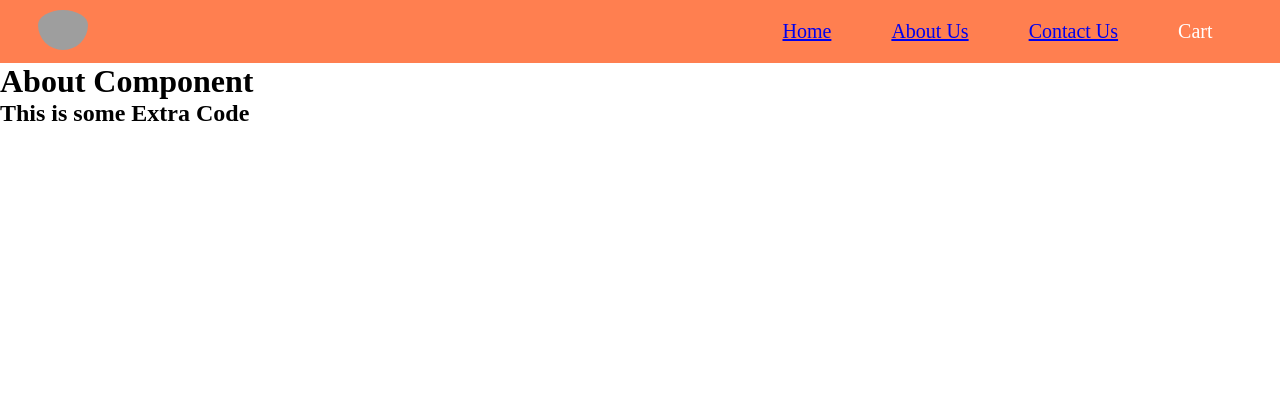
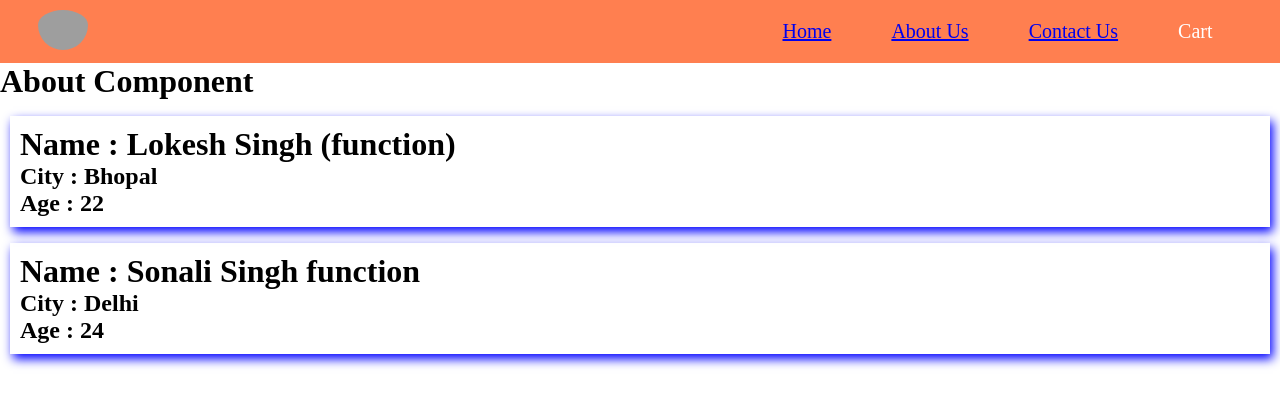
Before and after one commit to SinghLokesh02/Foodie, a React (Vite) app: page /about in a window 1280 px wide. Shown: the top 406 px of the page. Built offline with nearby package versions, Linux system fonts and the light colour scheme; grey boxes are pictures that could not be loaded.

Commit message:
Day 6 Class based component vs functional components

```diff
--- a/src/components/About.js
+++ b/src/components/About.js
@@ -1,8 +1,16 @@
+import User from "./User";
+import UserClass from "./UserClass";
+
 const About = () =>{
     return (
        <div className="about">
          <h1>About Component</h1>
-        <h2>This is some Extra Code</h2>
+
+        {/* Calling Components with props */}
+         <User name={"Lokesh Singh (function)"} location={"Bhopal"}/>
+
+        <UserClass name={"Sonali Singh function"} location={"Delhi"}/>
+
        </div>
     )
 }
--- /dev/null
+++ b/src/components/User.js
@@ -0,0 +1,13 @@
+
+
+const User = ({name}) => {
+  return (
+    <div className="user-card">
+      <h1>Name : {name}</h1>
+      <h2>City : Bhopal</h2>
+      <h2>Age : 22</h2>
+    </div>
+  )
+}
+
+export default User;
--- /dev/null
+++ b/src/components/UserClass.js
@@ -0,0 +1,17 @@
+import React, { Component } from "react";
+
+export default class UserClass extends Component {
+    constructor(props){
+        super(props);
+    }
+  render() {
+    const {name,location} = this.props;
+    return (
+      <div className="user-card">
+        <h1>Name : {name}</h1>
+        <h2>City : {location}</h2>
+        <h2>Age : 24</h2>
+      </div>
+    );
+  }
+}
--- a/style.css
+++ b/style.css
@@ -148,3 +148,10 @@ input[type="text"] {
 .search-item-btn:hover {
   background-color: rgb(175, 4, 4);
 }
+
+
+.user-card{
+  box-shadow: 3px 5px 10px blue;
+  margin: 2vh 10px;
+  padding: 10px;
+}
```
